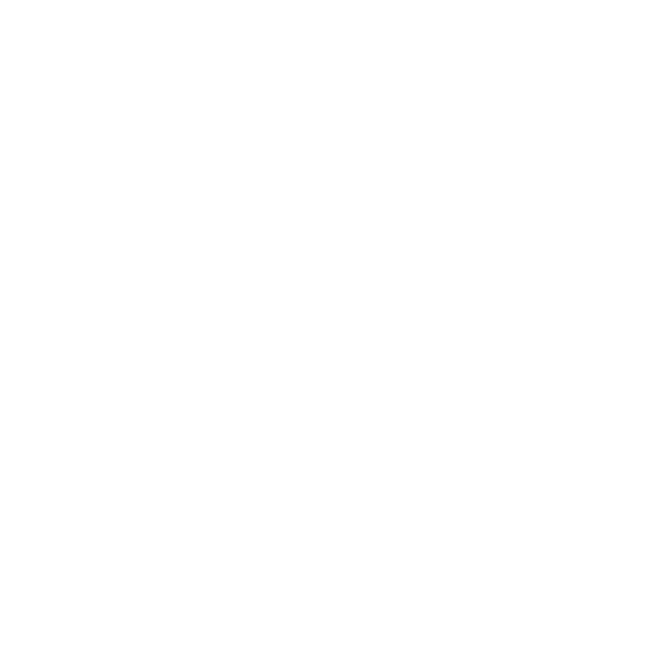
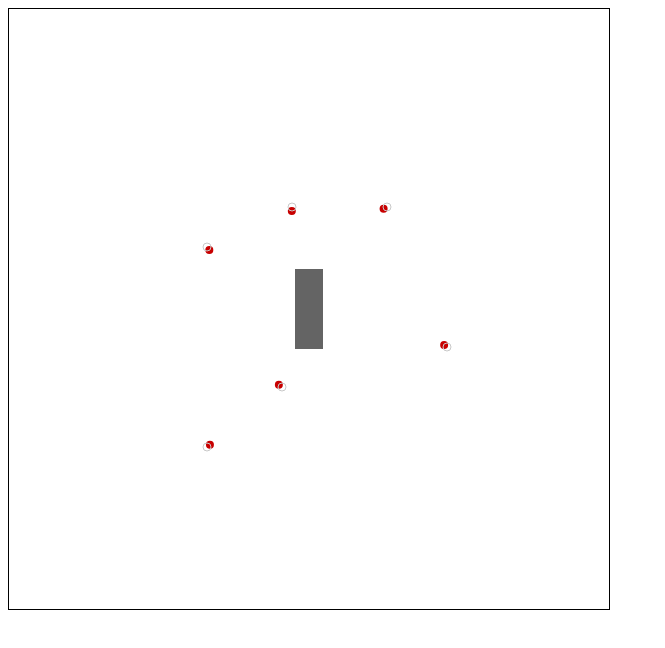
Before and after one commit to palmerabollo/rvo2-js, a plain HTML site: page application.html in a window 1280 px wide. Shown: the whole page, without its empty margins (0-665 px from the left). Drawn offline with Linux system fonts and the light colour scheme.

Commit message:
add canvas

```diff
--- a/application.html
+++ b/application.html
@@ -5,49 +5,103 @@
 	<script type="text/javascript" src="./kdtree.js"></script>
 	<script type="text/javascript" src="./simulator.js"></script>
 	<title>Simulator</title>
+
+	<style type="text/css">
+      canvas { border: 1px solid black; }
+    </style>
 </head>
 <body>
+	<canvas id="board" width="600" height="600">
+		Your browser does not support canvas.  Please use a modern browser with HTML5 support.
+	</canvas>
+
 	<script type="text/javascript">
-		var setPreferredVelocities = function(simulator)
-		{
-			// Set the preferred velocity for each agent.
+		var Board = function() {
+			var canvas = document.getElementById('board');
+			var ctx = canvas.getContext('2d');
+
+			var w = canvas.width;
+			var h = canvas.height;
+
+			this.drawObstacles = function(simulator) {
+				var obstacles = simulator.getObstacles();
+
+				if (obstacles.length) {
+					ctx.fillStyle = "rgb(100,100,100)";
+					ctx.beginPath();
+					ctx.moveTo(obstacles[0].point.x + w/2, obstacles[0].point.y + h/2);
+					for (var i=1; i<obstacles.length; i++) {
+						ctx.lineTo(obstacles[i].point.x + w/2, obstacles[i].point.y + h/2);
+					}
+					ctx.closePath();
+					ctx.fill();
+				}
+			};
+
+			this.drawAgents = function(simulator) {
+				ctx.fillStyle = "rgb(200,0,0)";
+
+				var numAgents = simulator.getNumAgents();
+				for (var i=0; i<numAgents; i++) {
+					var pos = simulator.getAgentPosition(i);
+					// console.log("AGENT " + i + pos.x + ", " + pos.y);
+					var radius = simulator.getAgentRadius(i);
+					ctx.beginPath();
+					ctx.arc(pos.x + w/2 - 2, pos.y + h/2 - 2, radius, 0, Math.PI * 2, true);
+					ctx.fill();
+				}
+				// console.log(simulator.getGlobalTime());
+			};
+
+			this.drawGoals = function(simulator) {
+				ctx.strokeStyle = "rgb(200,200,200)";
+
+				var numAgents = simulator.getNumAgents();
+				for (var i=0; i<numAgents; i++) {
+					var pos = simulator.getGoal(i);
+					var radius = simulator.getAgentRadius(i);
+					ctx.beginPath();
+					ctx.arc(pos.x + w/2 - 2, pos.y + h/2 - 2, radius, 0, Math.PI * 2, true);
+					ctx.stroke();
+				}
+			};
+
+			this.draw = function(simulator) {
+				ctx.clearRect(0,0,w,h);
+				this.drawObstacles(simulator);
+				this.drawAgents(simulator);
+				this.drawGoals(simulator);
+			}
+		}
+
+		var setPreferredVelocities = function(simulator) {
 			for (var i = 0; i < simulator.getNumAgents (); ++i) {
-				if (RVOMath.absSq (simulator.getGoal(i).minus(simulator.getAgentPosition(i))) < simulator.getAgentRadius (i) * simulator.getAgentRadius (i)) {
+				if (RVOMath.absSq(simulator.getGoal(i).minus(simulator.getAgentPosition(i))) < simulator.getAgentRadius(i) * simulator.getAgentRadius(i)) {
 					// Agent is within one radius of its goal, set preferred velocity to zero
 					simulator.setAgentPrefVelocity (i, new Vector2 (0.0, 0.0));
 				} else {
 					// Agent is far away from its goal, set preferred velocity as unit vector towards agent's goal.
-					simulator.setAgentPrefVelocity (i, RVOMath.normalize (simulator.getGoal(i).minus(simulator.getAgentPosition (i))));
+					simulator.setAgentPrefVelocity(i, RVOMath.normalize (simulator.getGoal(i).minus(simulator.getAgentPosition(i))));
 				}
 			}
-		}
-
-		var updateVisualization = function(simulator)
-		{
-			console.log ("TIME " + simulator.getGlobalTime());
-
-			// Output the position for all the agents.
-			for (var i = 0; i < simulator.getNumAgents (); ++i) {
-				console.log("AGENT " + i + " " + simulator.getAgentPosition(i).x + "," + simulator.getAgentPosition(i).y);
-			}
-
-			console.log("\n");
 		}
 
 		var setupScenario = function(simulator)
 		{
 			// Specify global time step of the simulation.
-			simulator.setTimeStep (0.25);
+			simulator.setTimeStep (1);
 
 			// Specify default parameters for agents that are subsequently added.
-			var velocity = new Vector2(-3.0, 6.0);
-			simulator.setAgentDefaults (15.0, 10, 10.0, 5.0, 0.5, 2.0, velocity);
+			var velocity = new Vector2(0, 0);
+			simulator.setAgentDefaults (15.0, 10, 10.0, 5.0, 4, 2.0, velocity);
 
 			// Add agents, specifying their start position.
-			simulator.addAgent (new Vector2 (-70.0, -20.0));
-			simulator.addAgent (new Vector2 (50.0, -70.0));
-			simulator.addAgent (new Vector2 (50.0, 30.0));
-			simulator.addAgent (new Vector2 (-40.0, 50.0));
+			simulator.addAgent (new Vector2 (-140.0, -40.0));
+			simulator.addAgent (new Vector2 (100.0, -140.0));
+			simulator.addAgent (new Vector2 (100.0, 60.0));
+			simulator.addAgent (new Vector2 (-80.0, 100.0));
+			simulator.addAgent (new Vector2 (15.0, 100.0));
+			simulator.addAgent (new Vector2 (25.0, -80.0));
 
 			// Create goals
 			var goals = [];
@@ -58,10 +112,10 @@
 
 			// Add (polygonal) obstacle(s), specifying vertices in counterclockwise order.
 			var vertices = [];
-			vertices.push(new Vector2 (-7.0, -20.0));
-			vertices.push(new Vector2 (7.0, -20.0));
-			vertices.push(new Vector2 (7.0, 20.0));
-			vertices.push(new Vector2 (-7.0, 20.0));
+			vertices.push(new Vector2 (-14.0, -40.0));
+			vertices.push(new Vector2 (14.0, -40.0));
+			vertices.push(new Vector2 (14.0, 40.0));
+			vertices.push(new Vector2 (-14.0, 40.0));
 
 			simulator.addObstacle (vertices);
 
@@ -72,36 +126,20 @@
 		var simulator = Simulator.instance;
 		setupScenario (simulator);
 
-		/**
-		var callback = function() {
-			console.log("CALLBACK");
+		var board = new Board();
+
+		var step = function() {
 			setPreferredVelocities(simulator);
-			updateVisualization(simulator);
+			simulator.run();
+			board.draw(simulator);
 
-			if (!simulator.reachedGoal()) {
-				simulator.run(callback);
-			} else {
+			if (simulator.reachedGoal()) {
+				clearInterval(timeout);
 				console.log("END");
 			}
 		}
 
-		callback();
-		*/
-
-		do {
-			setPreferredVelocities(simulator);
-			updateVisualization(simulator);
-			simulator.run();
-		} while (!simulator.reachedGoal());
-
-		console.log("END");
-		/**
-		do {
-			updateVisualization (simulator);
-			setPreferredVelocities (simulator);
-			simulator.doStep ();
-		} while (!reachedGoal (simulator));
-		*/
+		var timeout = setInterval(step, 5);
 	</script>
 </body>
 </html>
--- a/common.js
+++ b/common.js
@@ -14,31 +14,27 @@ function Vector2(x, y) {
     	return x * vector.x + y * vector.y;
     };
 
-    // this.divide = function(k) {
-    //	return this.scale(1/k);
-    // };
-
-    // this.invert = function() {
-    // 	return this.scale(-1);
-    // };
-
     this.scale = function(k) {
         return new Vector2(x*k, y*k);
     };
 }
 
 function Line() {
+	/*
 	this.point; // Vector2
 	this.direction; // Vector2
+	*/
 }
 
 function Obstacle() {
+	/*
 	this.point; // Vector2
 	this.unitDir; // Vector2;
 	this.isConvex; // boolean
 	this.id; // int
 	this.prevObstacle; // Obstacle
 	this.nextObstacle; // Obstacle
+	*/
 }
 
 function KeyValuePair(key, value) {
@@ -62,8 +58,8 @@ RVOMath.distSqPointLineSegment = function(a, b, c) {
 	var aux1 = c.minus(a);
 	var aux2 = b.minus(a);
 
-	// float r = ((c - a) * (b - a)) / absSq(b - a);
-	r = aux1.multiply(aux2) / RVOMath.absSq(aux2);
+	// r = ((c - a) * (b - a)) / absSq(b - a);
+	var r = aux1.multiply(aux2) / RVOMath.absSq(aux2);
 
 	if (r < 0) {
 		return RVOMath.absSq(aux1); // absSq(c - a)
@@ -84,7 +80,6 @@ RVOMath.det = function(v1, v2) {
 
 RVOMath.abs = function(v) {
 	return Math.sqrt(RVOMath.absSq(v));
-
 };
 
 RVOMath.leftOf = function(a, b, c) {
--- a/kdtree.js
+++ b/kdtree.js
@@ -48,7 +48,7 @@ function KdTree() {
 	var obstacleTree = {}; // ObstacleTreeNode
 
 	this.buildAgentTree = function() {
-		if (agents.length != Simulator.instance.agents.length) {
+		if (agents.length != Simulator.instance.getNumAgents()) {
 			agents = Simulator.instance.agents;
 
 			for (var i=0; i<2*agents.length; i++) {
--- a/simulator.js
+++ b/simulator.js
@@ -96,18 +96,8 @@ function Simulator()
         this.defaultAgent.velocity = velocity;
     }
 
-    this.run = function(callback)
+    this.run = function()
     {
-    	/**
-    	if (threadworkers.length == 0)
-        {
-            for (var block = 0; block < threadworkers.length; ++block)
-            {
-                threadworkers.push(new ThreadWorker(block * this.getNumAgents() / threadworkers.length, (block + 1) * this.getNumAgents() / threadworkers.length));
-            }
-        }
-    	*/
-
     	this.kdTree.buildAgentTree();
 
     	for (var i = 0; i < this.getNumAgents(); i++) {
@@ -120,47 +110,6 @@ function Simulator()
     	for (var i = 0; i < this.getNumAgents(); i++) {
     		this.agents[i].update();
     	}
-
-    	if (callback) {
-    		callback();
-    	}
-
-        /**
-        var i, w;
-	    httpworkers = []; // array of workers for this step
-
-	    for (i = 0; i < this.getNumAgents(); i++) {
-	        // set up new worker
-	        w = new Worker( 'worker.js' );
-	        w.onmessage = function ( event ) {
-	            var i;
-
-	            if (event.data === 'finished') {
-	                this.finished = true;
-
-	                for ( i = 0; i < httpworkers.length; i++ ) {
-	                    if ( !simulator.httpworkers[i].finished ) {
-	                        return;
-	                    };
-	                }
-
-	                // survived for-loop = all workers finished
-	                if ( !reachedGoal( ) ) { // another iteration?
-	                	this.time += this.timeStep;
-	                    simulator.run(callback);
-	                };
-	            };
-	        };
-
-	        w.onerror = function(event){
-	            throw new Error(event.message + " (" + event.filename + ":" + event.lineno + ")");
-	        };
-
-	        httpworkers.push(w);
-	        w.postMessage({"cmd": "step", "agentid": i});
-	    };
-
-	    */
     };
 
 	this.reachedGoal = function()
@@ -236,6 +185,11 @@ function Simulator()
         return this.kdTree.queryVisibility(point1, point2, radius);
     };
 
+    this.getObstacles = function()
+    {
+    	return this.obstacles;
+    }
+
     /**
     var getNumObstacleVertices = function()
     {
--- a/worker.js
+++ /dev/null
@@ -1,5 +0,0 @@
-self.onmessage = function(e) {
-	var data = e.data;
-	// TODO
-	self.postMessage("finish");
-};
```
Also changed, not shown: 1 other file.
